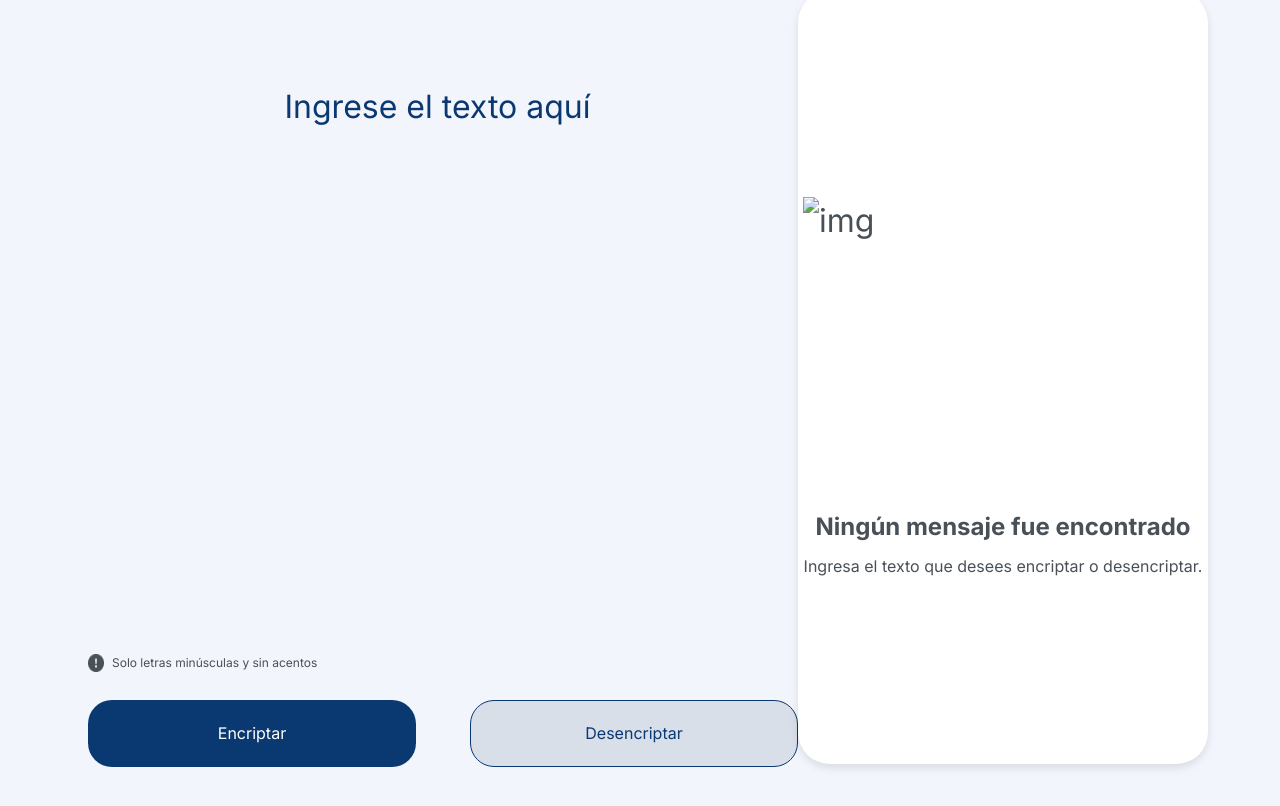
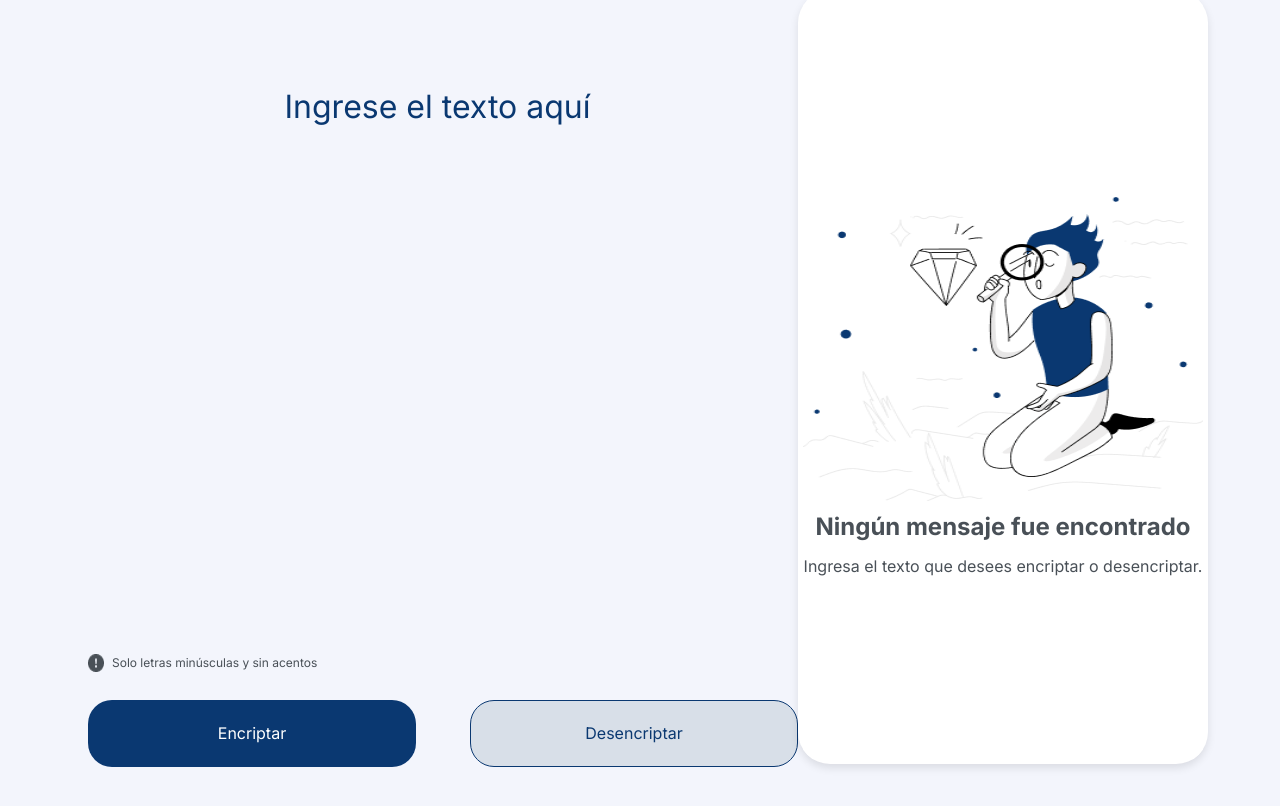
Before and after one commit to LilianaCarbajalB22/challenge-encriptador, a plain HTML site: page index.html in a window 1280 px wide. Shown: the part 128-934 px from the top of the page. Drawn offline with Linux system fonts and the light colour scheme; the site is published under a folder, as on GitHub Pages, so addresses that start at the root find nothing.

Commit message:
actualiza ruta imagen 2

```diff
--- a/index.html
+++ b/index.html
@@ -31,7 +31,7 @@
 
         <section class="sec-resultado" id="seccion-resultado">
             <div class="resultado-cripto">
-                <img class="img-busqueda" src="/asset/Munieco.png" alt="img" id="img-busq">
+                <img class="img-busqueda" src="asset/Munieco.png" alt="img" id="img-busq">
                 <span class="text-msg1" id="txt-msg-1">Ningún mensaje fue
                     encontrado</span>
                 <span class="text-msg2" id="txt-msg-2">Ingresa el texto que desees encriptar o desencriptar.</span>
```
